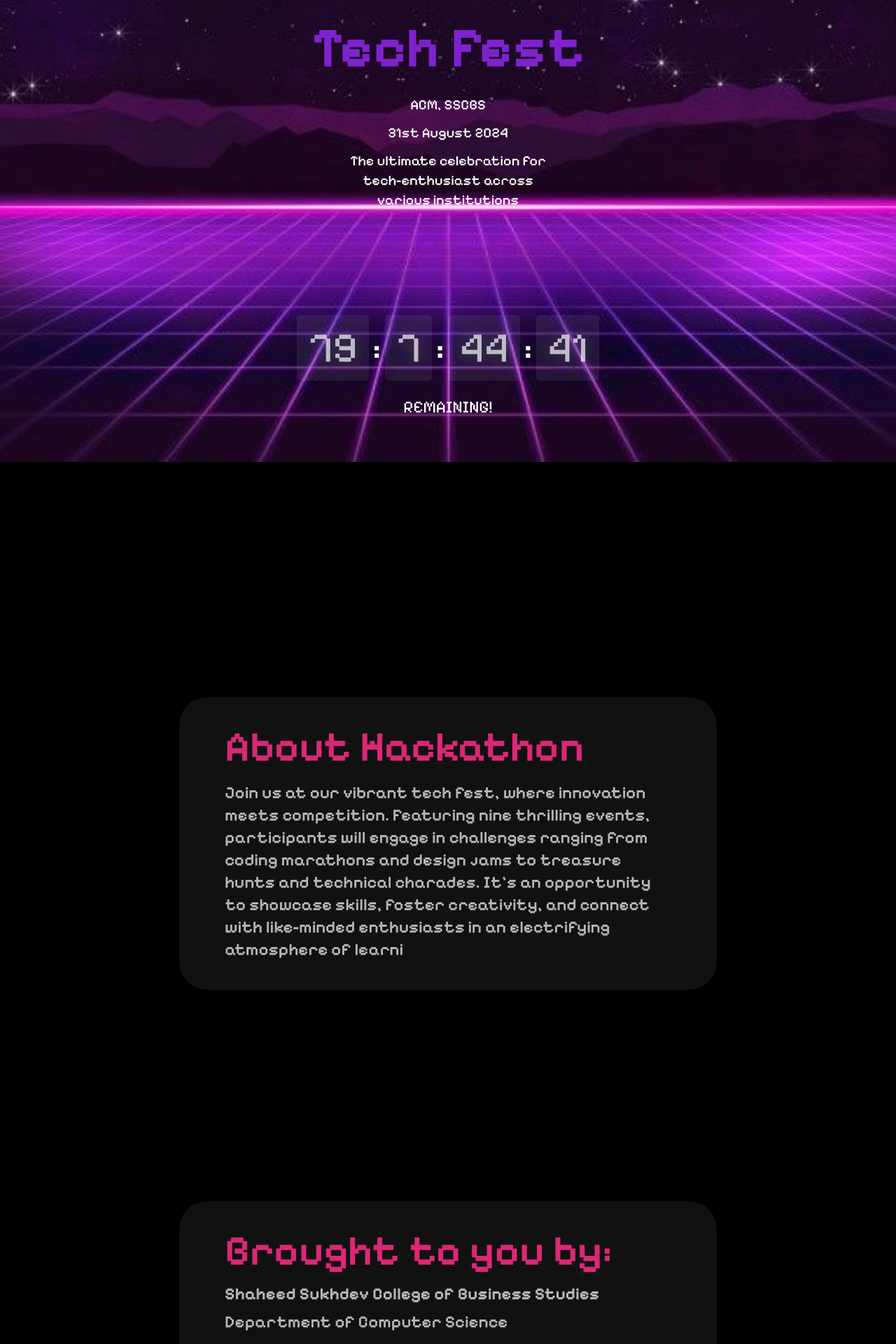
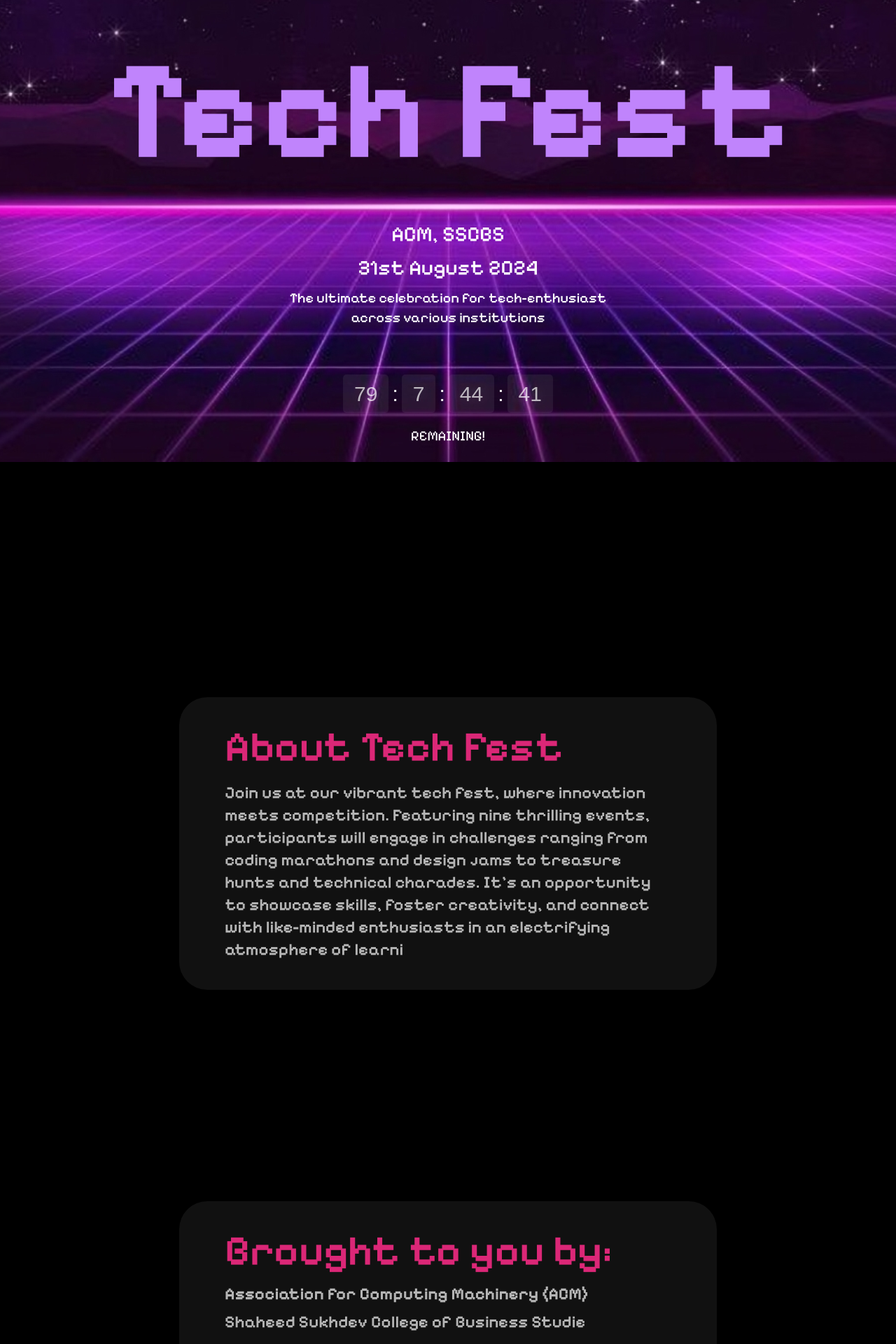
Before and after one commit to 7sumona02/tech_fest, a Next.js app: page / in a window 1280 px wide. Shown: the part 140-2060 px from the top of the page at 70% size. Built offline with nearby package versions, Linux system fonts and the light colour scheme.

Commit message:
major changes

```diff
--- a/app/components/About.tsx
+++ b/app/components/About.tsx
@@ -8,7 +8,7 @@ const About = () => {
     <div className='bg-black h-screen w-full pt-20'>
         <div className='flex justify-center items-center translate-y-64'>
             <div className="card min-h-[50vh] w-[60vw] flex flex-col justify-center px-16 py-10 font-semibold">
-                <h1 className='md:text-6xl text-4xl text-pink-600'>About Hackathon</h1>
+                <h1 className='md:text-6xl text-4xl text-pink-600'>About Tech Fest</h1>
                 <div className='pt-5 md:text-2xl text-xl'>
                     <span>Join us at our vibrant tech fest, where innovation meets competition. Featuring nine thrilling events, participants will engage in challenges ranging from coding marathons and design jams to treasure hunts and technical charades.</span>
                     <span><TypeAnimation
--- a/app/components/Countdown.tsx
+++ b/app/components/Countdown.tsx
@@ -17,7 +17,7 @@ function MyTimer(props: Props) {
 
   return (
     <div style={{ textAlign: 'center' }}>
-      <div style={{ fontSize: '60px' }}>
+      <div style={{ fontSize: '30px', fontFamily: 'sans-serif' }}>
         <span className='time'>{days}</span>:<span className='time'>{hours}</span>:<span className='time'>{minutes}</span>:<span className='time'>{seconds}</span>
       </div>
     </div>
--- a/app/components/Home.tsx
+++ b/app/components/Home.tsx
@@ -12,11 +12,11 @@ const Home = () => {
         <div className='-translate-y-20'>
             <Navbar />
             <div className='flex flex-col text-center -mt-7'>
-                <h1 className='md:text-[80px] text-[60px] font-bold text-purple-700'>Tech Fest</h1>
+                <h1 className='md:text-[200px] text-[60px] font-bold text-purple-400'>Tech Fest</h1>
                 <div className='flex flex-col gap-3 translate-y-2 justify-center items-center'>
-                    <h2 className='md:text-xl text-sm font-medium text-white'>ACM, SSCBS</h2>
-                    <h2 className='md:text-xl text-sm font-medium text-white'>31st August 2024</h2>
-                    <h2 className='md:text-xl text-sm font-medium text-white md:w-[300px]'>The ultimate celebration for tech-enthusiast across various institutions</h2>
+                    <h2 className='md:text-3xl text-xl font-medium text-white'>ACM, SSCBS</h2>
+                    <h2 className='md:text-3xl text-xl font-medium text-white'>31st August 2024</h2>
+                    <h2 className='md:text-xl text-sm font-medium text-white md:max-w-lg'>The ultimate celebration for tech-enthusiast across various institutions</h2>
                 </div>
             </div>
 
@@ -50,10 +50,10 @@ const Home = () => {
             </div> */}
 
             <div>
-              <div className='pt-[20vh] text-white'>
+              <div className='md:pt-[10vh] text-white pt-[20vh]'>
                 <Countdown />
               </div>
-              <h1 className="text-2xl text-center text-white pt-6">REMAINING!</h1>
+              <h1 className="text-xl text-center text-white pt-6">REMAINING!</h1>
             </div>
         </div>
       </div>
--- a/app/components/Sponsors.tsx
+++ b/app/components/Sponsors.tsx
@@ -8,9 +8,9 @@ const Sponsors = () => {
             <div className="card1 min-h-[40vh] w-[60vw] flex flex-col justify-center px-16 py-10 text-2xl font-semibold">
                 <div className='flex flex-col gap-2'>
                     <h1 className='md:text-6xl text-4xl text-pink-600'>Brought to you by: </h1>
-                    <h1 className='md:text-2xl text-xl font-extrabold pt-2'>Shaheed Sukhdev College of Business Studies</h1>
+                    <h1 className='md:text-2xl text-xl font-extrabold pt-2'>Association for Computing Machinery  (ACM)</h1>
 
-                    <h1 className='text-2xl'>Department of Computer Science</h1>
+                    <h1 className='text-2xl'>Shaheed Sukhdev College of Business Studie</h1>
                 </div>
                 <div className='flex md:flex-row flex-col items-center gap-10 pt-20'>
                     <div className='flex flex-col md:gap-4 gap-2 justify-center items-center'>
--- a/app/globals.css
+++ b/app/globals.css
@@ -77,7 +77,7 @@
 
 
   .background{
-    background-image: url('/Background.jpg');
+    background-image: url('/Background.svg');
     background-size: cover;
     background-position: center;
     height: 100vh;
```
Also changed, not shown: public/Background.jpg (deleted), public/Background.svg (added).
